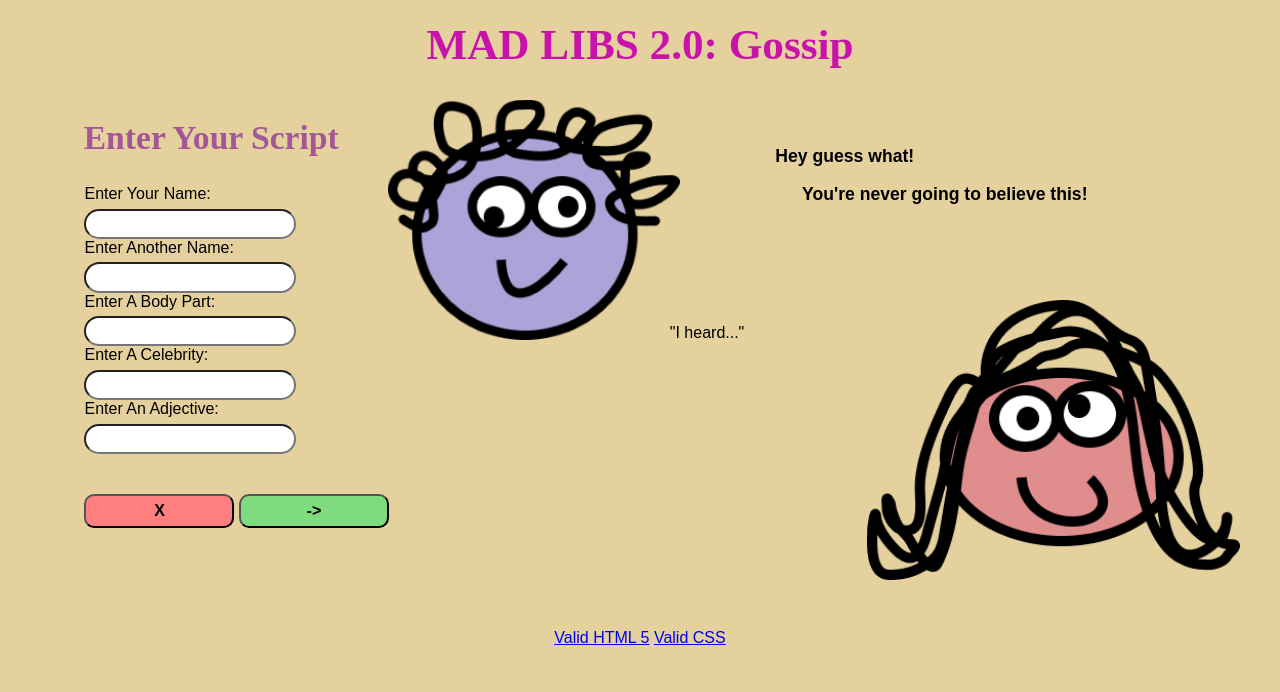
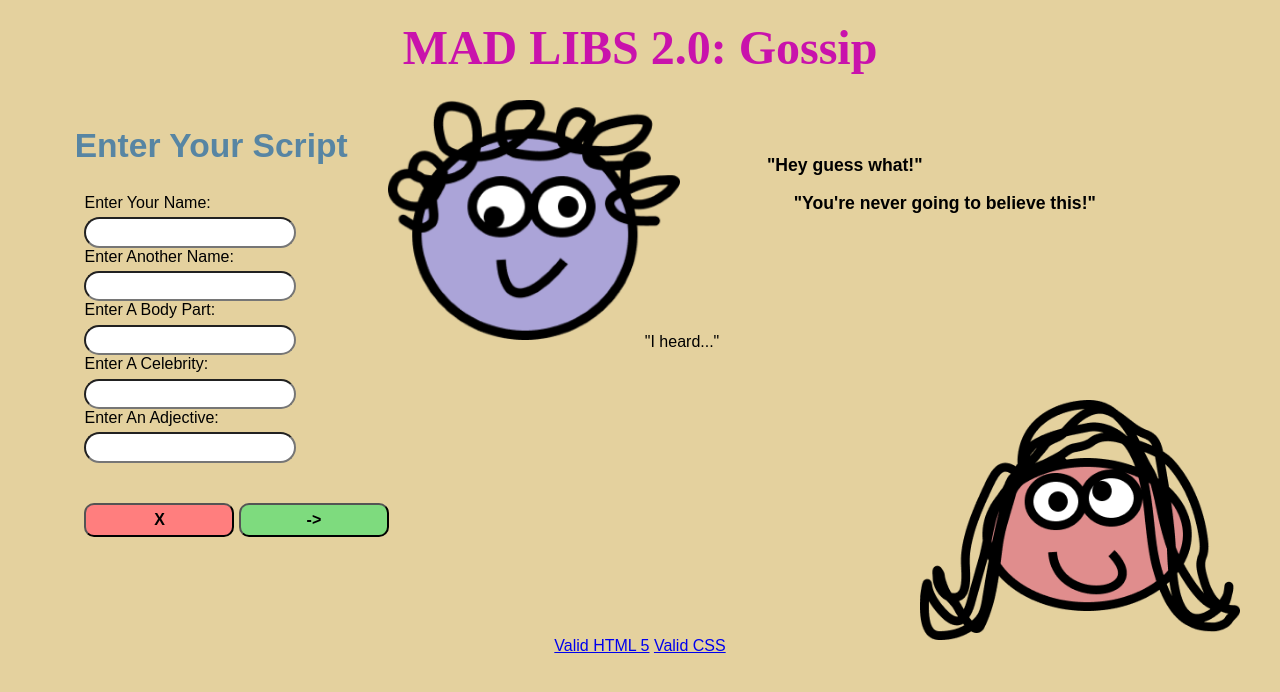
Before and after one commit to jeanpgp/jeanpgp.github.com, a plain HTML site: page studio1/index.html in a window 1280 px wide. Drawn offline with nearby package versions, Linux system fonts and the light colour scheme; a web font is replaced by a local one.

Commit message:
last edits

```diff
--- a/studio1/index.html
+++ b/studio1/index.html
@@ -4,12 +4,12 @@
 <head>
     <meta charset="UTF-8">
     <meta name="viewport" content="width=device-width, initial-scale=1.0">
+    <title>Mad Libs 2.0</title>
+    <script src="script.js" defer></script>
     <link rel="preconnect" href="https://fonts.gstatic.com">
     <link href="https://fonts.googleapis.com/css2?family=NTR&family=Suez+One&display=swap" rel="stylesheet">
     <link href="https://cdnjs.cloudflare.com/ajax/libs/normalize/8.0.1/normalize.min.css" rel="stylesheet">
     <link href="styles.css" rel="stylesheet">
-    <title>Mad Libs 2.0</title>
-    <script src="script.js" defer></script>
 </head>
 <body>
     <header>
@@ -43,9 +43,9 @@
         <img src="images/woman.png" class="guy2" alt="guy2">
     </section>
     <section id="right">
-        <h3>Hey guess what!</h3>
+        <h3>"Hey guess what!"</h3>
         <article>
-            <h3>You're never going to believe this!</h3>
+            <h3>"You're never going to believe this!"</h3>
             <p id="madlib">"I heard..."</p>
         </article>
     </section>
--- a/studio1/script.js
+++ b/studio1/script.js
@@ -29,7 +29,7 @@
     }
     function makeMadLib(wordsArray){
         const myText= `"Hi ${wordsArray[0]}. ${wordsArray[1]} told me that they hate you.They are jealous of
-                        how your ${wordsArray[2]} looks."`;
+                        how your ${wordsArray[2]} looks.`;
         const myText2= `"I hear ${wordsArray[3]} has a crush on you.
                         They think you're really ${wordsArray[4]}"`;
         madlib.innerHTML= myText + myText2 ;
--- a/studio1/styles.css
+++ b/studio1/styles.css
@@ -1,15 +1,15 @@
 h1 {
     font-family: 'Suez One', serif;
-    font-size: 2.7em;
+    font-size: 3em;
     text-align: center;
     color: #c912ac;
     margin-top: 20px;
 }
 h2 {
-    font-family: 'Suez One', serif;
+    font-family: 'NTR', sans-serif;
     font-size: 2.1em;
     text-align: center;
-    color: #a35797;
+    color: #5785a3;
     margin-top: 20px;
     text-align: center;
 }
@@ -26,9 +26,9 @@ h3 {
     right: 600px;
 }#left .guy2{
     position: absolute;
-    height: 35%;
+    height: 30%;
     width: auto;
-    top: 300px;
+    top: 400px;
     right: 40px;
 }
 
@@ -102,7 +102,7 @@ section{
 
 #right article p{
     padding-top: 100px;
-    width: 550px;
+    width: 600px;
     line-height: 1.4em;
     margin: auto;
 }
```
